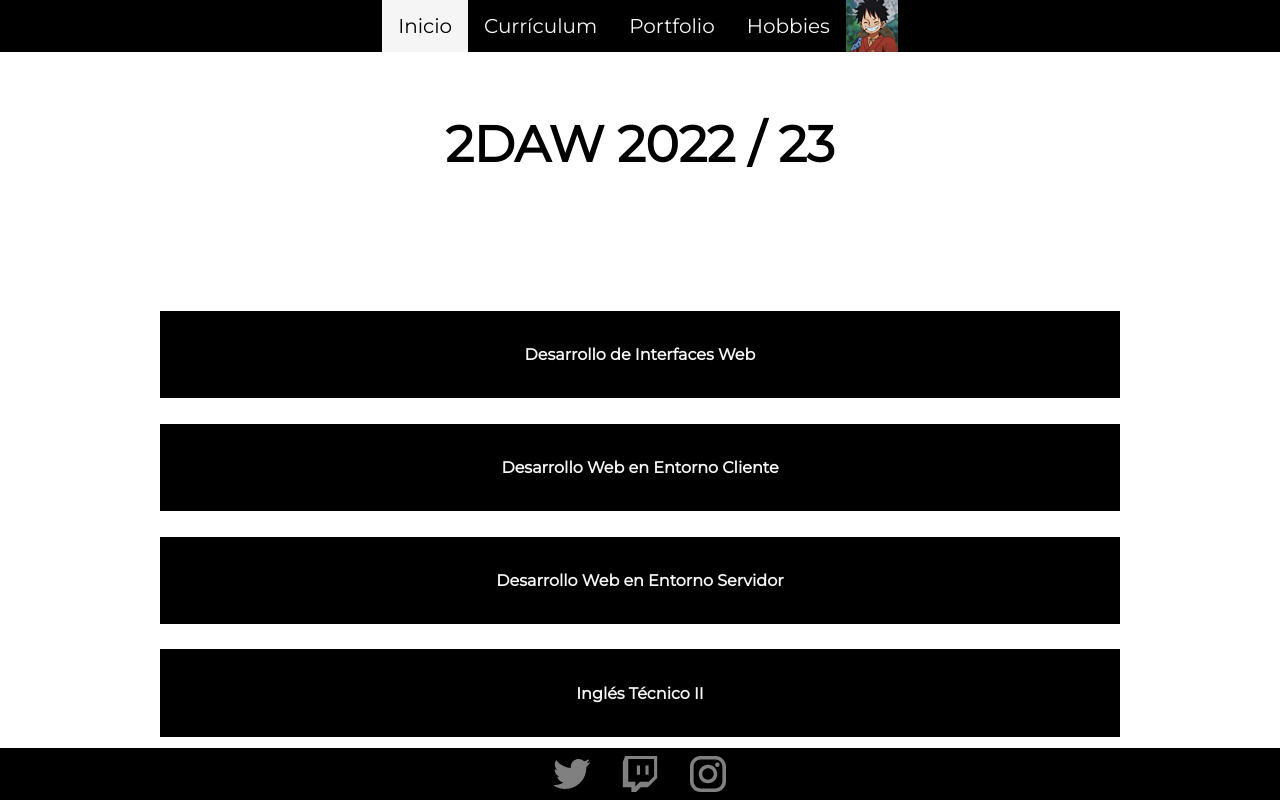
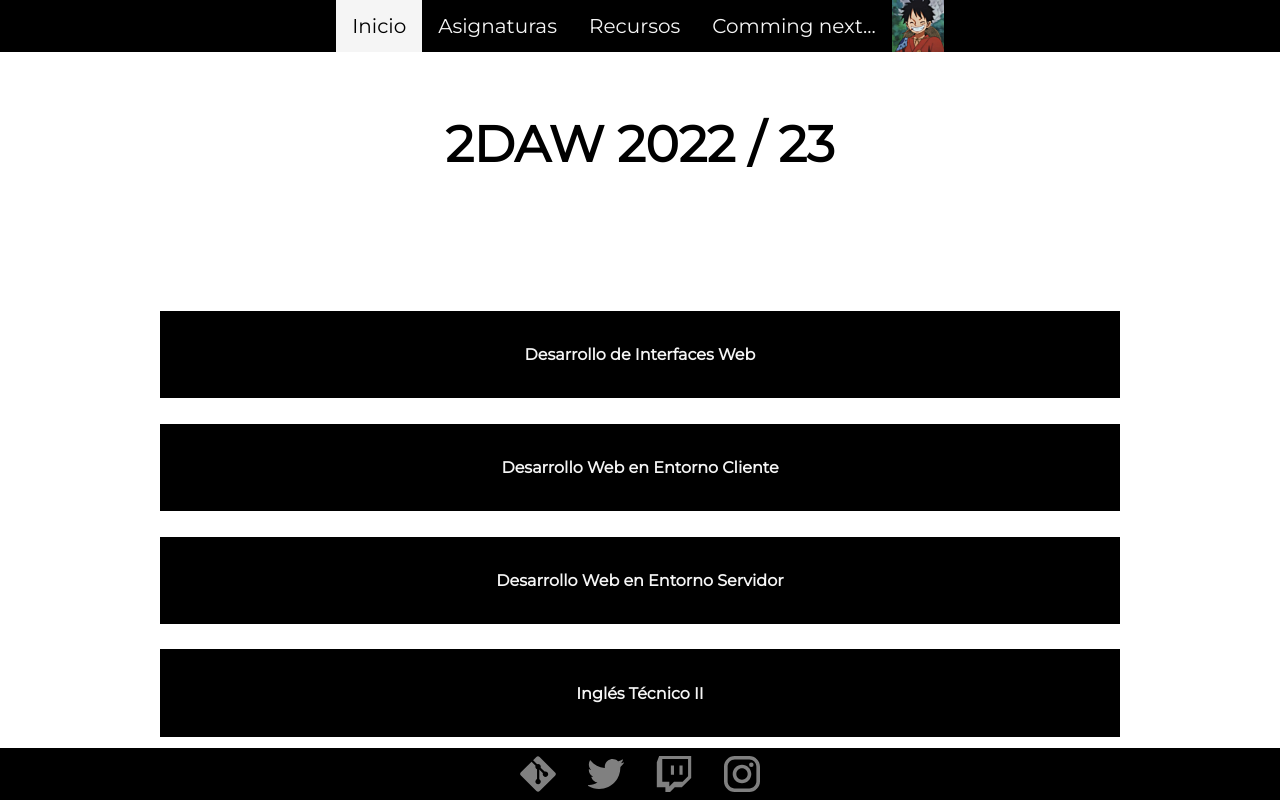
Before and after one commit to xSharkhy/2DAW2022, a PHP site: page / in a window 1280 px wide. Run offline with PHP 8.4, Linux system fonts and the light colour scheme.

Commit message:
header and footer links

```diff
--- a/PHP/footer.inc.php
+++ b/PHP/footer.inc.php
@@ -1,8 +1,9 @@
 
 <footer class="container footer">
     <nav class="botnav navs">
-        <a href="https://twitter.com/Sharkhy_"><img src="imatges/twitter.svg" alt="Twitter Icon" height="36px"></a>
-        <a href="https://twitch.tv/Sharkho_"><img src="imatges/twitch.svg" alt="Twitch Icon" height="36px"></a>
-        <a href="https://instagram.com/Sharkhy_"><img src="imatges/instagram.svg" alt="Instagram Icon" height="36px"></a>
+        <a href="https://github.com/xSharkhy"><img src="../imatges/git.svg" alt="GIT Icon" height="36px"></a>
+        <a href="https://twitter.com/Sharkhy_"><img src="../imatges/twitter.svg" alt="Twitter Icon" height="36px"></a>
+        <a href="https://twitch.tv/Sharkho_"><img src="../imatges/twitch.svg" alt="Twitch Icon" height="36px"></a>
+        <a href="https://instagram.com/Sharkhy_"><img src="../imatges/instagram.svg" alt="Instagram Icon" height="36px"></a>
     </nav>
 </footer>
--- a/PHP/header.inc.php
+++ b/PHP/header.inc.php
@@ -1,10 +1,10 @@
 
 <header class="container header">
     <nav class="topnav navs">
-        <a href="https://www.youtube.com/watch?v=dQw4w9WgXcQ"><img src="imatges/luffy.jpg" alt="Luffy" height="52px"></a>
-        <a href="index.php" class="active">Inicio</a>
-        <a href="cv.php">Currículum</a>
-        <a href="portfolio.php">Portfolio</a>
-        <a href="hobbies.php">Hobbies</a>
+        <a href="https://www.youtube.com/watch?v=dQw4w9WgXcQ"><img src="../imatges/luffy.jpg" alt="Luffy" height="52px"></a>
+        <a href="/index.php" class="active">Inicio</a>
+        <a href="javascript:void(0)" class="dropdown">Asignaturas</a>
+        <a href="/recursos.php">Recursos</a>
+        <a href="">Comming next...</a>
     </nav>
 </header>
--- a/css/style.css
+++ b/css/style.css
@@ -33,7 +33,7 @@ body {
     overflow: hidden;
 }
 
-.navs a {
+.navs > a {
     float: left;
     display: flex;
     height: 52px;
@@ -44,17 +44,17 @@ body {
     font-size: 20px;
 }
 
-.topnav a:hover {
+.topnav > a:hover {
     background-color: whitesmoke;
     color: black;
 }
 
-.topnav a.active {
+.topnav > a.active {
     background-color: whitesmoke;
     color: black;
 }
 
-.topnav a:first-child {
+.topnav > a:first-child {
     float: right;
     padding: 0;
     margin: 0;
```
Also changed, not shown: DAW/DWES/Actividad__0/index.php (deleted, +0 -12 lines), recursos.php (added, +21 -0 lines), imatges/html5.svg (deleted), imatges/java.svg (deleted), imatges/js.svg (deleted), imatges/linux.svg (deleted), imatges/location.svg (deleted), imatges/mail.svg (deleted), imatges/mysql.svg (deleted), imatges/phone.svg (deleted), imatges/php.svg (deleted), imatges/python.svg (deleted), index.php (indentation only).
